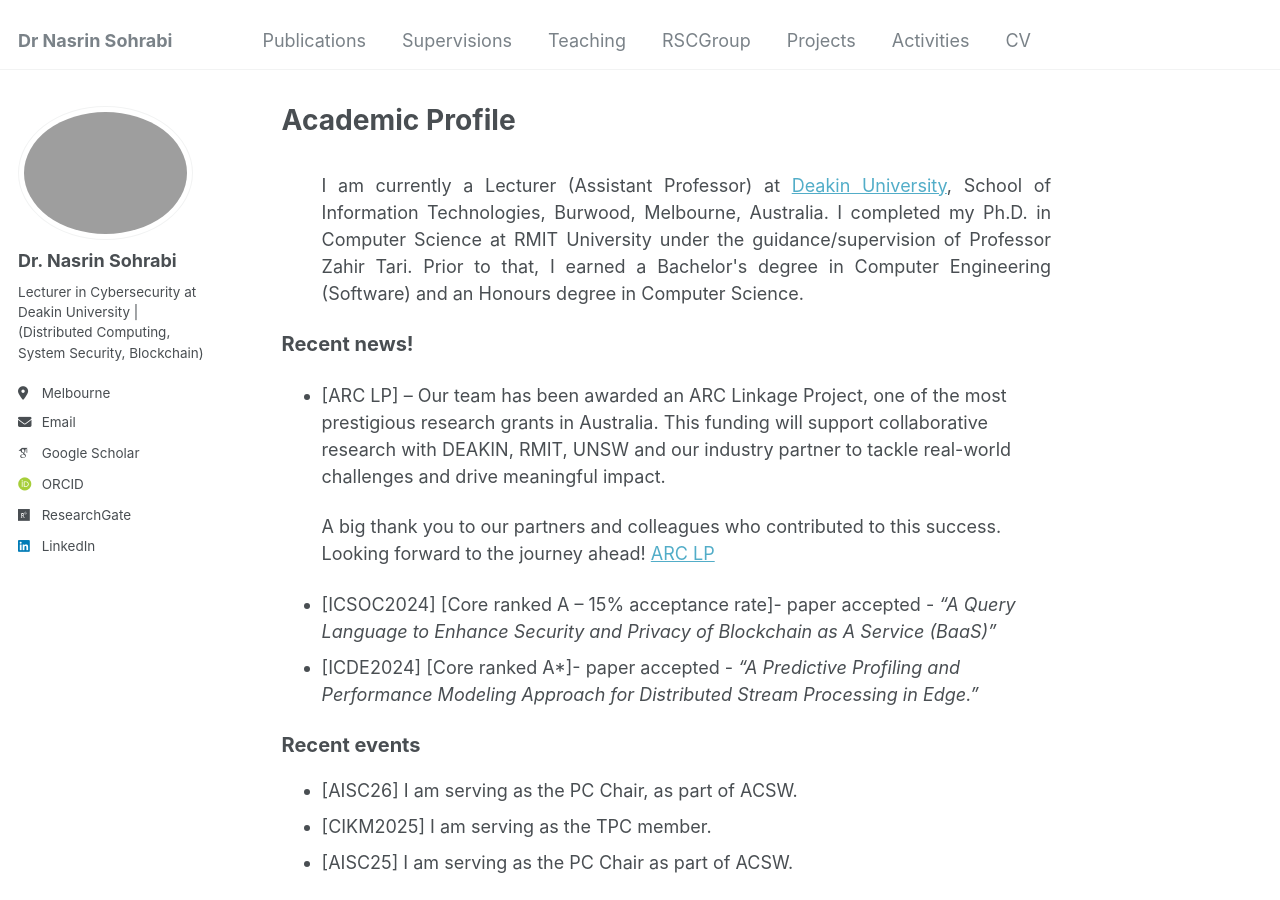
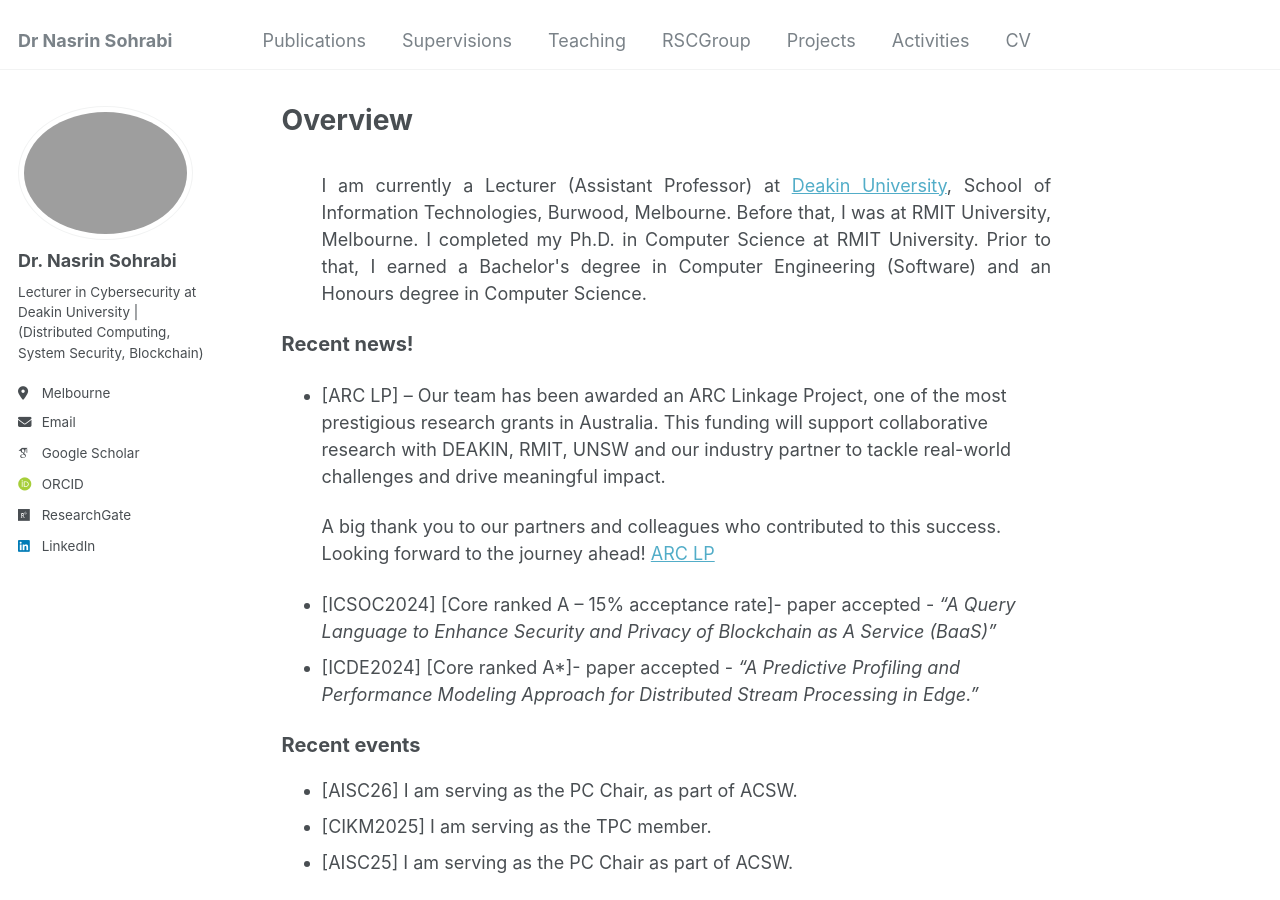
Before and after one commit to Nasrin-Sohrabi/Nasrin-Sohrabi.github.io, a Jekyll site: the page built from _pages/about.md, in a window 1280 px wide and 900 px high. Built offline with Jekyll 4.4.1, drawn with Linux system fonts in a browser that asks for light colours; some web fonts are replaced.

Commit message:
update the intro

```diff
--- a/_pages/about.md
+++ b/_pages/about.md
@@ -1,6 +1,6 @@
 ---
 permalink: /
-title: "Academic Profile"
+title: "Overview"
 author_profile: true
 redirect_from:
   - /about/
@@ -8,7 +8,7 @@
 ---
 
 <span style="text-align: justify;"></span>
-  <ul style="text-align: justify;"> I am currently a Lecturer (Assistant Professor) at <a href="https://www.deakin.edu.au/">Deakin University</a>, School of Information Technologies, Burwood, Melbourne, Australia. I completed my Ph.D. in Computer Science at RMIT University under the guidance/supervision of Professor Zahir Tari. Prior to that, I earned a Bachelor's degree in Computer Engineering (Software) and an Honours degree in Computer Science. </ul>
+  <ul style="text-align: justify;"> I am currently a Lecturer (Assistant Professor) at <a href="https://www.deakin.edu.au/">Deakin University</a>, School of Information Technologies, Burwood, Melbourne. Before that, I was at RMIT University, Melbourne. I completed my Ph.D. in Computer Science at RMIT University. Prior to that, I earned a Bachelor's degree in Computer Engineering (Software) and an Honours degree in Computer Science. </ul>
 
 
 
```
